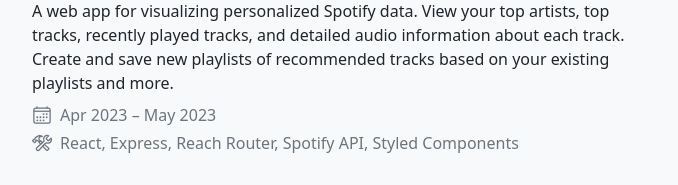
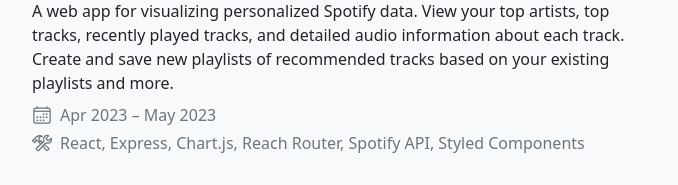
Before and after one commit to rohanxminocha/rohanxminocha.github.io, a React (Create React App) app: page / in a window 1280 px wide. Shown: the part 2240-2425 px from the top of the page, without its empty margins (300-978 px from the left). Built offline with nearby package versions, Linux system fonts and the light colour scheme.

Commit message:
Add files via upload

```diff
--- a/src/App.js
+++ b/src/App.js
@@ -141,7 +141,7 @@
         link: "https://spotify-profile.herokuapp.com/",
         githubLink: "https://github.com/rohanxminocha/spotify-profile",
         skills:
-            "React, Express, Reach Router, Spotify API, Styled Components",
+            "React, Express, Chart.js, Reach Router, Spotify API, Styled Components",
         description:
             "A web app for visualizing personalized Spotify data. View your top artists, top tracks, recently played tracks, and detailed audio information about each track. Create and save new playlists of recommended tracks based on your existing playlists and more.",
         img: "spotify-profile.png",
```
